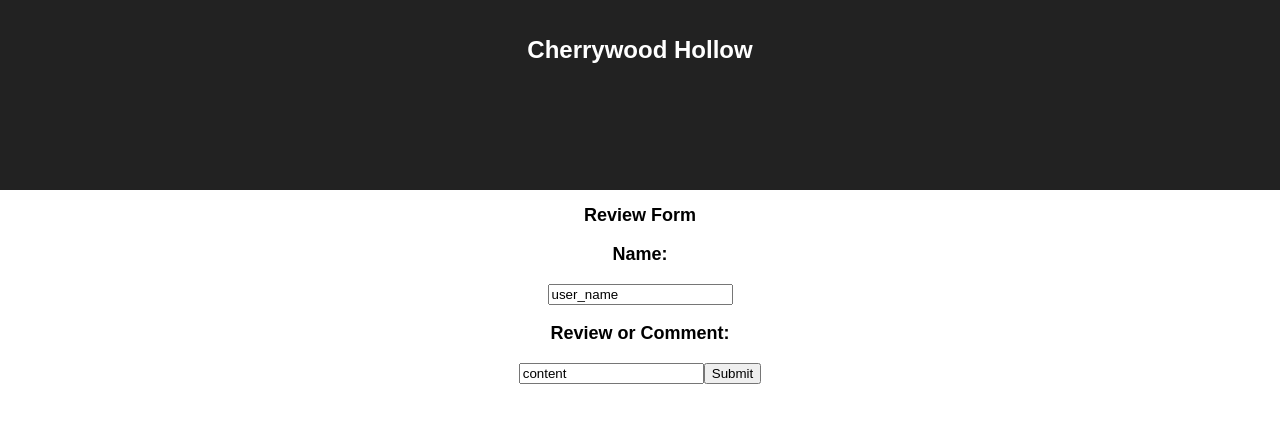
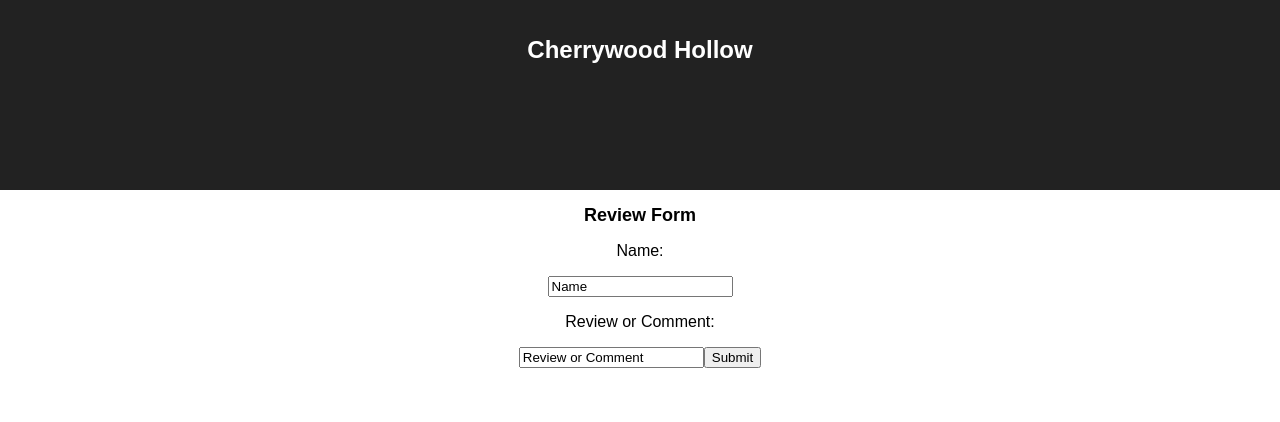
Before and after one commit to Dalynn4/cherrywood-hollow, a React (Create React App) app in the folder client/: page / in a window 1280 px wide. Shown: the top 422 px of the page. Built offline with nearby package versions, Linux system fonts and the light colour scheme.

Commit message:
working on hooking up api

```diff
--- a/client/src/App.js
+++ b/client/src/App.js
@@ -3,28 +3,42 @@ import './App.css';
 
 class App extends Component {
 
+  state = {
+    userName: "Name",
+    content: "Review or Comment"
+  }
 
+  handleUserNameChange = (event) => {
+    this.setState({
+      userName: event.target.value
+    })
+  }
 
+  handleContentChange = (event) => {
+    this.setState({
+      content: event.target.value
+    })
+  }
 
+  submitReview = (e)  => {
+    e.preventDefault();
 
+  }
 
   render() {
     return (
       <div className="App">
         <header className="App-header">
-
           <h1 className="App-title">Cherrywood Hollow</h1>
         </header>
-        <h2 className="App-intro">
-          Review Form
-          <form>
+        <h2 className="App-intro">Review Form</h2>
+          <form onSubmit={this.submitReview}>
             <p>Name:</p>
-            <input value="user_name" />
+              <input onChange={this.handleUserNameChange} value={this.state.userName} />
             <p>Review or Comment:</p>
-            <input value="content" />
-            <input onClick={this.submitReview} type="submit" />
+              <input onChange={this.handleContentChange} value={this.state.content} />
+            <input  type="submit" />
             </form>
-        </h2>
       </div>
     );
   }
```
